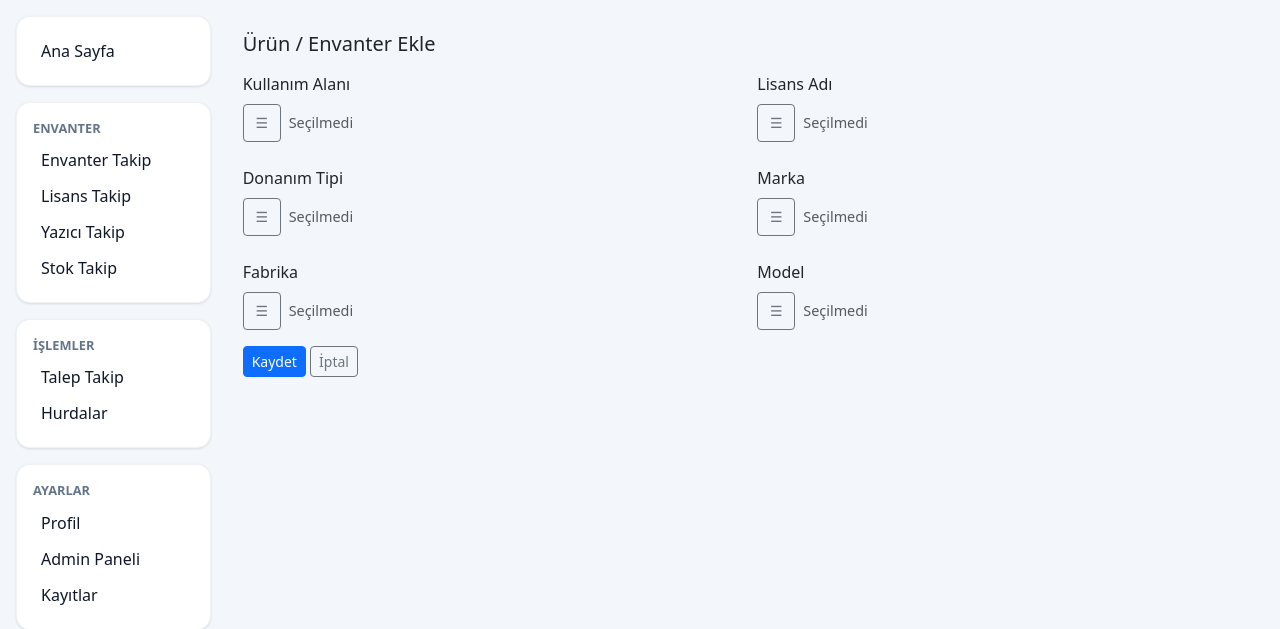
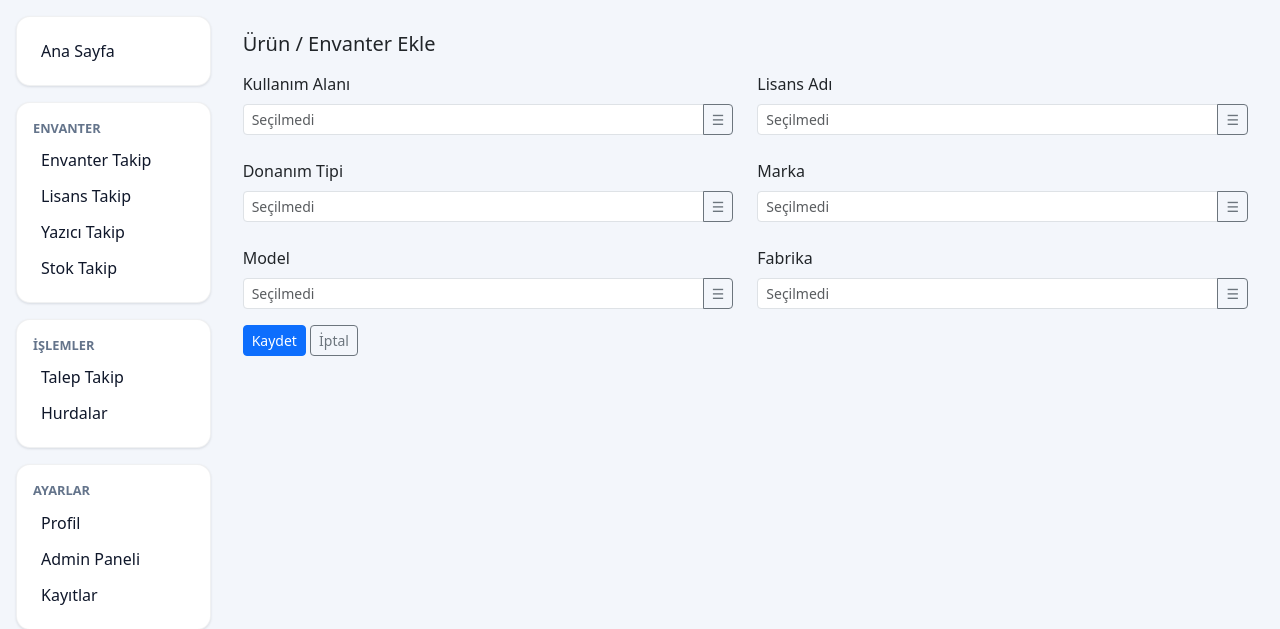
Before and after one commit to fixadd/envanter, a FastAPI app: page /inventory/new in a window 1280 px wide. Shown: the part 47-676 px from the top of the page. Run offline with FastAPI, Linux system fonts and the light colour scheme; the visitor is signed in with stand-in values (Sample User, id 1); some libraries are stand-ins or nearby versions.

Commit message:
Use picker modal for inventory add and handle catalog IDs

```diff
--- a/templates/inventory_add.html
+++ b/templates/inventory_add.html
@@ -6,65 +6,61 @@
   <h5 class="mb-3">Ürün / Envanter Ekle</h5>
 
   <div class="row g-4">
-    <!-- Kullanım Alanı -->
+
     <div class="col-md-6">
-      <label class="form-label d-block">Kullanım Alanı</label>
-      <div class="d-flex align-items-center gap-2">
-        <button type="button" class="btn btn-outline-secondary btn-sm lookup-btn" data-entity="kullanim_alani" aria-label="Kullanım Alanı">&#9776;</button>
-        <span class="selected-text text-muted" data-for="kullanim_alani">Seçilmedi</span>
-        <input type="hidden" name="kullanim_alani" id="kullanim_alani">
+      <label class="form-label">Kullanım Alanı</label>
+      <div class="input-group input-group-sm">
+        <input type="text" id="txtKullanimAlani" class="form-control" readonly placeholder="Seçilmedi">
+        <button type="button" class="btn btn-outline-secondary picker-btn" data-entity="kullanim-alani" data-target-text="txtKullanimAlani" data-target-hidden="kullanim_alani" data-label="Kullanım Alanı">&#9776;</button>
       </div>
+      <input type="hidden" name="kullanim_alani" id="kullanim_alani">
     </div>
 
-    <!-- Lisans Adı -->
     <div class="col-md-6">
-      <label class="form-label d-block">Lisans Adı</label>
-      <div class="d-flex align-items-center gap-2">
-        <button type="button" class="btn btn-outline-secondary btn-sm lookup-btn" data-entity="lisans_adi" aria-label="Lisans Adı">&#9776;</button>
-        <span class="selected-text text-muted" data-for="lisans_adi">Seçilmedi</span>
-        <input type="hidden" name="lisans_adi" id="lisans_adi">
+      <label class="form-label">Lisans Adı</label>
+      <div class="input-group input-group-sm">
+        <input type="text" id="txtLisansAdi" class="form-control" readonly placeholder="Seçilmedi">
+        <button type="button" class="btn btn-outline-secondary picker-btn" data-entity="lisans-adi" data-target-text="txtLisansAdi" data-target-hidden="lisans_adi" data-label="Lisans Adı">&#9776;</button>
       </div>
+      <input type="hidden" name="lisans_adi" id="lisans_adi">
     </div>
 
-    <!-- Donanım Tipi -->
     <div class="col-md-6">
-      <label class="form-label d-block">Donanım Tipi</label>
-      <div class="d-flex align-items-center gap-2">
-        <button type="button" class="btn btn-outline-secondary btn-sm lookup-btn" data-entity="donanim_tipi" aria-label="Donanım Tipi">&#9776;</button>
-        <span class="selected-text text-muted" data-for="donanim_tipi">Seçilmedi</span>
-        <input type="hidden" name="donanim_tipi" id="donanim_tipi">
+      <label class="form-label">Donanım Tipi</label>
+      <div class="input-group input-group-sm">
+        <input type="text" id="txtDonanimTipi" class="form-control" readonly placeholder="Seçilmedi">
+        <button type="button" class="btn btn-outline-secondary picker-btn" data-entity="donanim-tipi" data-target-text="txtDonanimTipi" data-target-hidden="donanim_tipi" data-label="Donanım Tipi">&#9776;</button>
       </div>
+      <input type="hidden" name="donanim_tipi" id="donanim_tipi">
     </div>
 
-    <!-- Marka -->
     <div class="col-md-6">
-      <label class="form-label d-block">Marka</label>
-      <div class="d-flex align-items-center gap-2">
-        <button type="button" class="btn btn-outline-secondary btn-sm lookup-btn" data-entity="marka" aria-label="Marka">&#9776;</button>
-        <span class="selected-text text-muted" data-for="marka">Seçilmedi</span>
-        <input type="hidden" name="marka" id="marka">
+      <label class="form-label">Marka</label>
+      <div class="input-group input-group-sm">
+        <input type="text" id="txtMarka" class="form-control" readonly placeholder="Seçilmedi">
+        <button type="button" class="btn btn-outline-secondary picker-btn" data-entity="marka" data-target-text="txtMarka" data-target-hidden="marka" data-label="Marka">&#9776;</button>
       </div>
+      <input type="hidden" name="marka" id="marka">
     </div>
 
-    <!-- Fabrika -->
     <div class="col-md-6">
-      <label class="form-label d-block">Fabrika</label>
-      <div class="d-flex align-items-center gap-2">
-        <button type="button" class="btn btn-outline-secondary btn-sm lookup-btn" data-entity="fabrika" aria-label="Fabrika">&#9776;</button>
-        <span class="selected-text text-muted" data-for="fabrika">Seçilmedi</span>
-        <input type="hidden" name="fabrika" id="fabrika">
+      <label class="form-label">Model</label>
+      <div class="input-group input-group-sm">
+        <input type="text" id="txtModel" class="form-control" readonly placeholder="Seçilmedi">
+        <button type="button" class="btn btn-outline-secondary picker-btn" data-entity="model" data-target-text="txtModel" data-target-hidden="model" data-label="Model">&#9776;</button>
       </div>
+      <input type="hidden" name="model" id="model">
     </div>
 
-    <!-- Model -->
     <div class="col-md-6">
-      <label class="form-label d-block">Model</label>
-      <div class="d-flex align-items-center gap-2">
-        <button type="button" class="btn btn-outline-secondary btn-sm lookup-btn" data-entity="model" aria-label="Model">&#9776;</button>
-        <span class="selected-text text-muted" data-for="model">Seçilmedi</span>
-        <input type="hidden" name="model" id="model">
+      <label class="form-label">Fabrika</label>
+      <div class="input-group input-group-sm">
+        <input type="text" id="txtFabrika" class="form-control" readonly placeholder="Seçilmedi">
+        <button type="button" class="btn btn-outline-secondary picker-btn" data-entity="fabrika" data-target-text="txtFabrika" data-target-hidden="fabrika" data-label="Fabrika">&#9776;</button>
       </div>
+      <input type="hidden" name="fabrika" id="fabrika">
     </div>
+
   </div>
 
   <div class="mt-3">
@@ -74,43 +70,24 @@
 </section>
 </form>
 
-<style>
-  #urun-ekle .lookup-btn{width:38px;height:38px;line-height:1;padding:0}
-  #urun-ekle .selected-text{font-size:.9rem}
-</style>
-
-<script>window.SKIP_SELECT_ENHANCE = true;</script>
-
 <script>
-  (function(){
-    // Bu fonksiyonu kendi modal/selector akışına bağla.
-    // Örnek olarak basit prompt ile seçimi simüle ediyorum.
-    function openPicker(entity, current){
-      // TODO: Burayı kendi modalını çağıracak şekilde değiştir.
-      const val = prompt(entity.toUpperCase() + " seçin:", current || "");
-      // Kullanıcı iptal ettiyse null dön
-      return (val && val.trim()) ? { id: val.trim(), text: val.trim() } : null;
-    }
-
-    document.querySelectorAll('#urun-ekle .lookup-btn').forEach(btn=>{
-      btn.addEventListener('click', ()=>{
-        const entity = btn.dataset.entity;                 // örn: 'marka'
-        const hidden = document.getElementById(entity);    // ilgili hidden
-        const currentText = hidden.value || "";
-        const picked = openPicker(entity, currentText);
-        if(!picked) return;
-
-        // Değeri gizliye yaz
-        hidden.value = picked.id;
-
-        // Yanındaki metni güncelle
-        const labelSpan = document.querySelector(`#urun-ekle .selected-text[data-for="${entity}"]`);
-        if(labelSpan){
-          labelSpan.textContent = picked.text;
-          labelSpan.classList.remove('text-muted');
-        }
+document.addEventListener('DOMContentLoaded', () => {
+  document.querySelectorAll('.picker-btn').forEach(btn => {
+    btn.addEventListener('click', () => {
+      const entity = btn.dataset.entity;
+      const targetTextId = btn.dataset.targetText;
+      const targetHiddenId = btn.dataset.targetHidden;
+      const label = btn.dataset.label || 'Seç';
+      const markaGetter = entity === 'model' ? () => document.getElementById('marka').value : null;
+      openPicker({
+        entity,
+        label,
+        targetTextId,
+        targetHiddenId,
+        markaGetter
       });
     });
-  })();
+  });
+});
 </script>
 {% endblock %}
```
Also changed, not shown: routers/inventory.py (+23 -5 lines).
